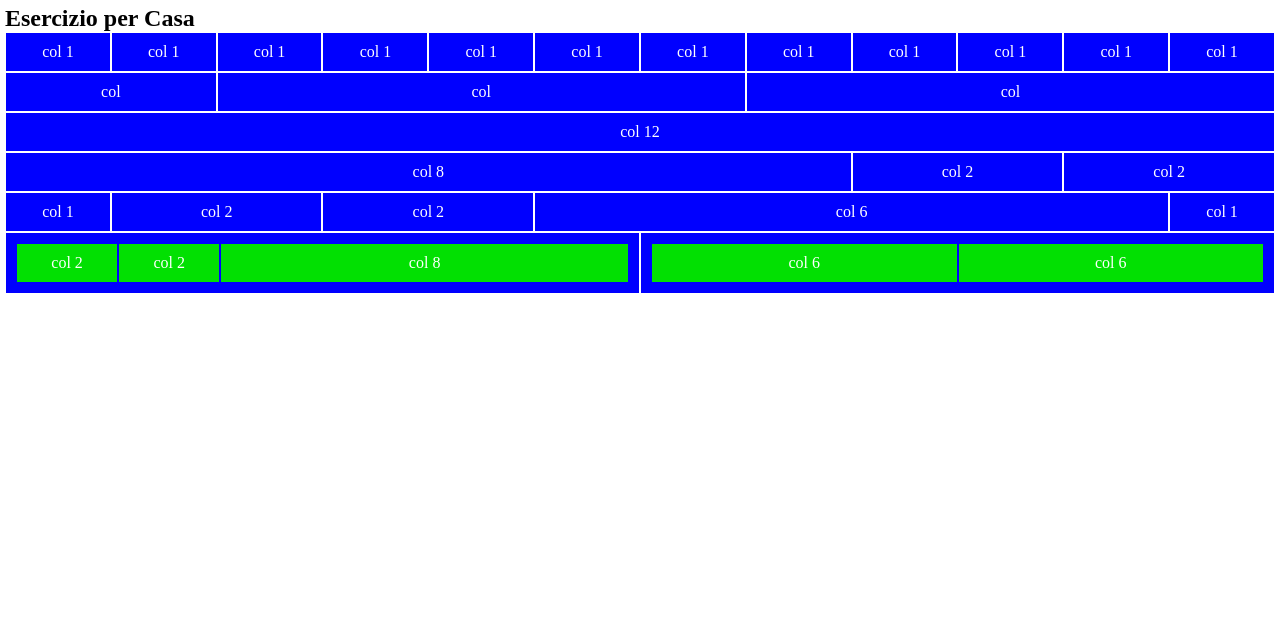
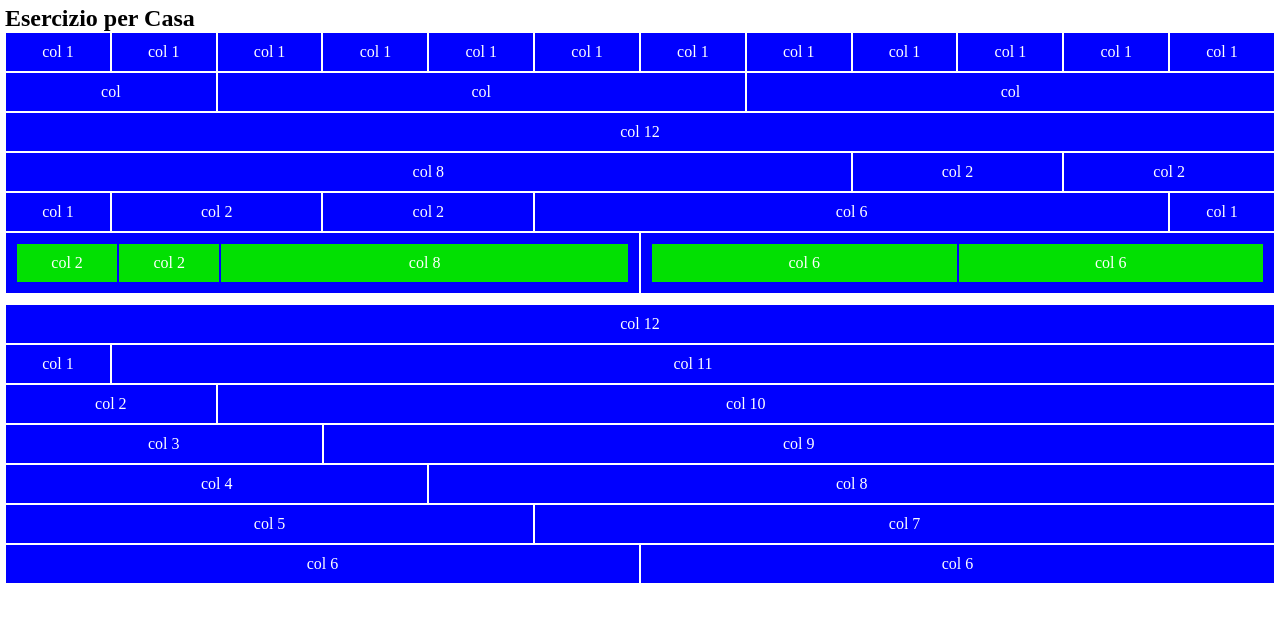
Before and after one commit to marypaduano/html-css-12bool, a plain HTML site: page index.html in a window 1280 px wide. Drawn offline with Linux system fonts and the light colour scheme.

Commit message:
feat section 2 added

```diff
--- a/css/12bool.css
+++ b/css/12bool.css
@@ -16,7 +16,11 @@
 
 }
 
-[class^col-] {
+.container + .container{
+    padding-bottom: 5px;
+}
+
+[class^.col-] {
     padding: 0 calc(var(--line-x) / 2);
 }
 
--- a/index.html
+++ b/index.html
@@ -126,6 +126,64 @@
         </div>
     </section>
     <!-- end section 1 -->
+    <section>
+        <div class="container">
+            <div class="row">
+                <div class="col-12">
+                    col 12
+                </div>
+            </div>
+            <div class="row">
+                <div class="col-1">
+                    col 1
+                </div>
+                <div class="col-11">
+                    col 11
+                </div>
+            </div>
+            <div class="row">
+                <div class="col-2">
+                    col 2
+                </div>
+                <div class="col-10">
+                    col 10
+                </div>
+            </div>
+            <div class="row">
+                <div class="col-3">
+                    col 3
+                </div>
+                <div class="col-9">
+                    col 9
+                </div>
+            </div>
+            <div class="row">
+                <div class="col-4">
+                    col 4
+                </div>
+                <div class="col-8">
+                    col 8
+                </div>
+            </div>
+            <div class="row">
+                <div class="col-5">
+                    col 5
+                </div>
+                <div class="col-7">
+                    col 7
+                </div>
+            </div>
+            <div class="row">
+                <div class="col-6">
+                    col 6
+                </div>
+                <div class="col-6">
+                    col 6
+                </div>
+            </div>
+        </div>
+    </section>
+    <!-- end section 2 -->
 
 </body>
 </html>
```
Also changed, not shown: css/style.css (line endings or trailing spaces).
